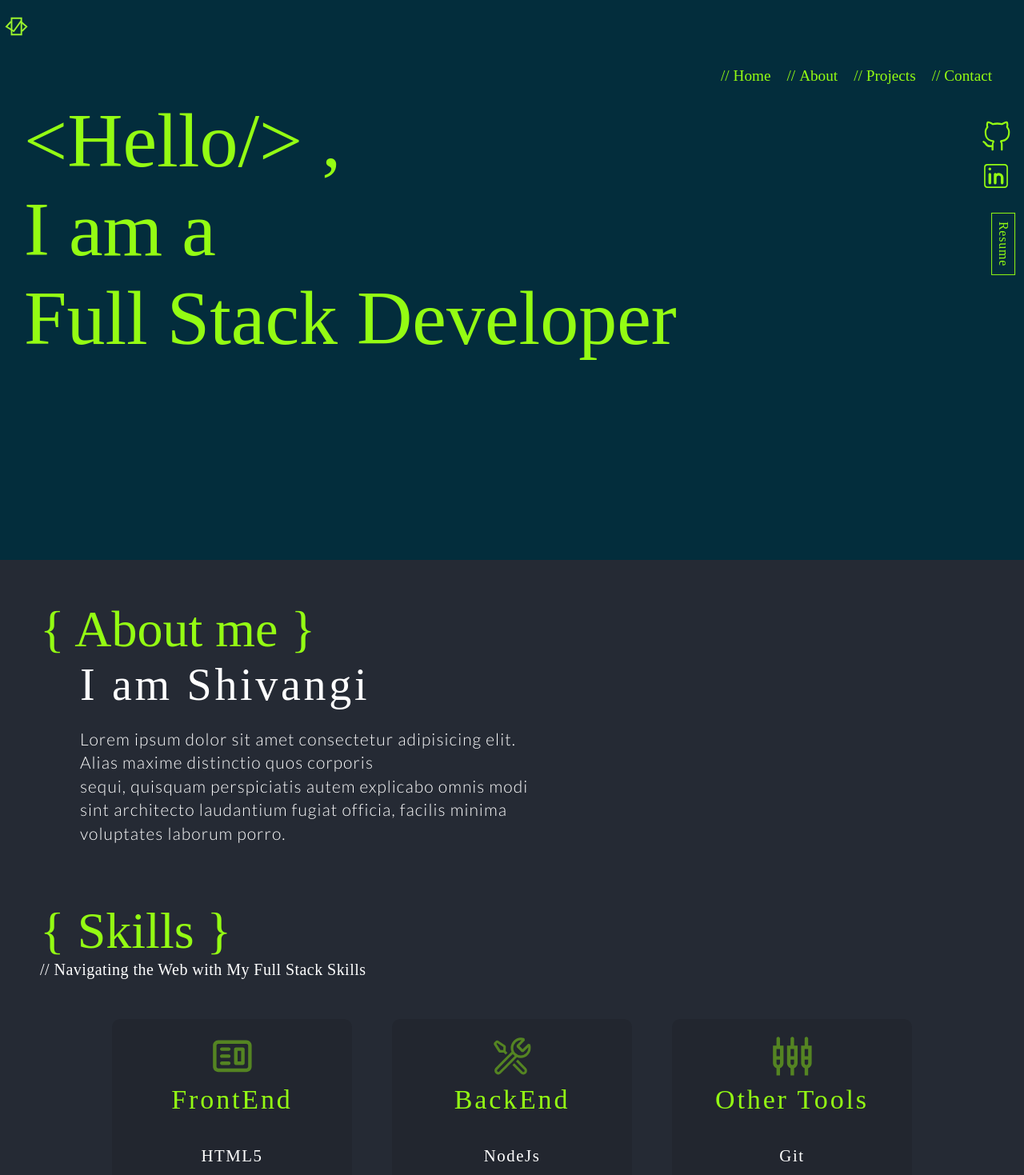
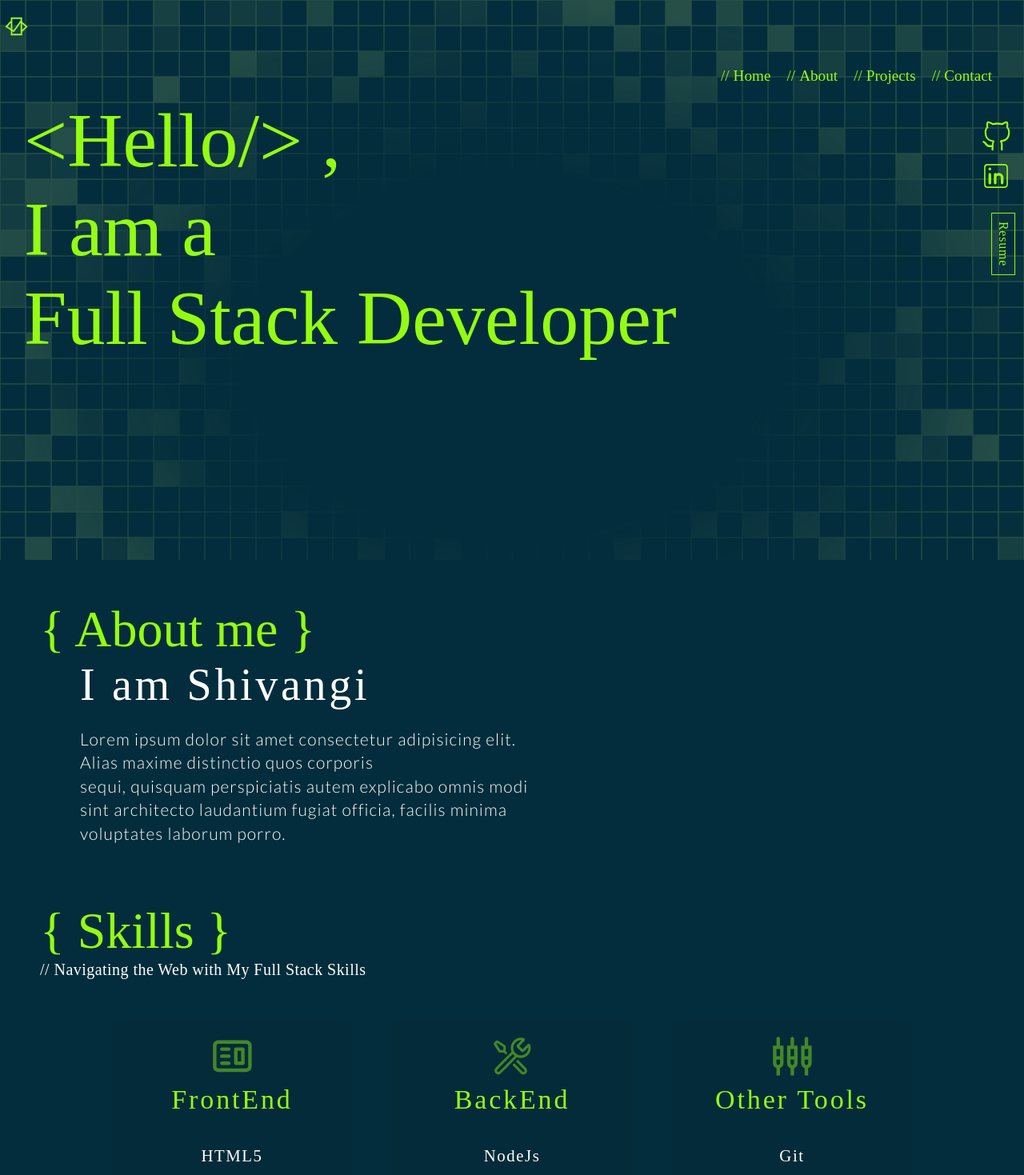
Before and after one commit to Shivangi020/Portfolio, a React (Vite) app: page / in a window 1280 px wide. Shown: the top 1469 px of the page at 80% size. Built offline with nearby package versions, Linux system fonts and the light colour scheme; a web font is replaced by a local one.

Commit message:
changing background colours

```diff
--- a/src/Components/Footer.jsx
+++ b/src/Components/Footer.jsx
@@ -6,9 +6,9 @@ const Footer = () => {
     const yearNow = date.getFullYear();
 
   return (
-    <div className='footer'>
+    <div className='footer magicpattern'>
       <p>Thank you for visiting my portfolio, and I look forward to the opportunity to work with you.</p>
-      <span><LiaCopyright/></span>   <p>{yearNow} Shivangi Singh</p>
+      <span><LiaCopyright/></span><p>{yearNow} Shivangi Singh</p>
     </div>
   )
 }
--- a/src/Sass/_App.scss
+++ b/src/Sass/_App.scss
@@ -25,7 +25,12 @@ main{
   text-align: center;
   padding: 40px;
   display: flex;
+  flex-direction: column;
   justify-content: center;
+  background: url(../assets/Background3.jpeg);
+  background-size: cover;
+
+
   p{
     margin: 0;
     font-size: 19px;
--- a/src/Sass/_Home.scss
+++ b/src/Sass/_Home.scss
@@ -5,6 +5,8 @@
     min-height: 700px;
     background-color: $hero-background;
     color: $heading-color;
+    background: url(../assets/Background2.png);
+    background-size: cover;
 }
 
 .home-cn{
--- a/src/Sass/_Variable.scss
+++ b/src/Sass/_Variable.scss
@@ -5,8 +5,10 @@ $paragraph-font : 'Lato', sans-serif;
 
 $hero-background :#032D3C;
 $nav-background :#021F29BD ;
-$background : #252a34 ;
-$card-background: #22262f;
+// $background : #252a34 ;
+$background:#032D3C;
+// $card-background: #22262f;
+$card-background :#042B39;
 $input-background :rgba(55, 59, 68, 1);
 
 $text-color: #fff;
```
Also changed, not shown: src/assets/Background2.png (added), src/assets/Background3.jpeg (added).
